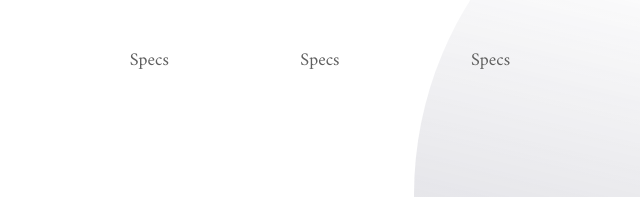
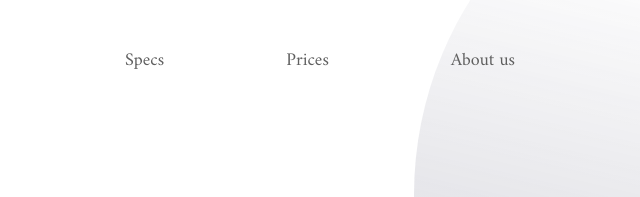
Before and after one commit to doctorVat/landing-page, a plain HTML site: page index.html in a window 1280 px wide. Shown: the top 197 px of the page, 320-960 px from the left. Drawn offline with Linux system fonts and the light colour scheme.

Commit message:
add some info

```diff
--- a/index.html
+++ b/index.html
@@ -20,8 +20,8 @@
 		<nav>
 			<ul class="nav-links">
 				<li ><a class='nav-link' href='#'>Specs</a></li>
-				<li ><a class='nav-link' href='#'>Specs</a></li>
-				<li ><a class='nav-link' href='#'>Specs</a></li>
+				<li ><a class='nav-link' href='#'>Prices</a></li>
+				<li ><a class='nav-link' href='#'>About us</a></li>
 
 			</ul>
 		</nav>
```
